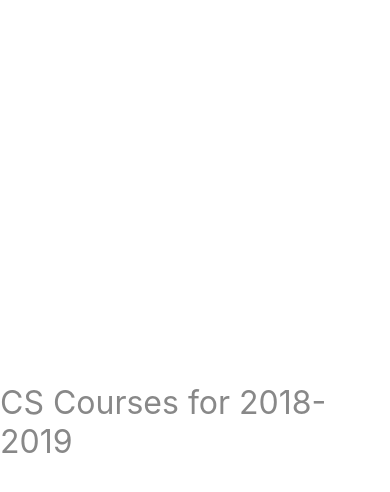
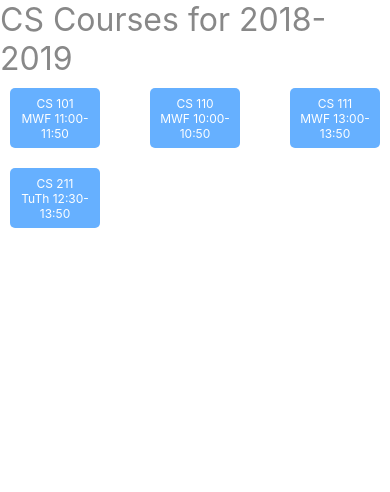
Before and after one commit to imdoom/react-native-tutorial, a React Native app: screen / in a window 390 px wide. Shown: the top 492 px of the page. Built offline with nearby package versions, Linux system fonts and the light colour scheme.

Commit message:
Course list

```diff
--- a/App.js
+++ b/App.js
@@ -1,17 +1,64 @@
 import React from 'react';
-import { StyleSheet, Text, View } from 'react-native';
+import { StyleSheet, Text, View, TouchableOpacity, SafeAreaView, ScrollView } from 'react-native';
 
 const schedule = {
-  title: "CS Courses for 2018-2019"
+  title: "CS Courses for 2018-2019",
+  "courses": [
+    {
+      "id": "F101",
+      "title": "Computer Science: Concepts, Philosophy, and Connections",
+      "meets": "MWF 11:00-11:50"
+    },
+    {
+      "id": "F110",
+      "title": "Intro Programming for non-majors",
+      "meets": "MWF 10:00-10:50"
+    },
+    {
+      "id": "F111",
+      "title": "Fundamentals of Computer Programming I",
+      "meets": "MWF 13:00-13:50"
+    },
+    {
+      "id": "F211",
+      "title": "Fundamentals of Computer Programming II",
+      "meets": "TuTh 12:30-13:50"
+    }
+  ]
 };
+
+const Banner = ({title}) => (
+  <Text style={styles.bannerStyle}>{title}</Text>
+);
 
 const App = () => {
   return (
-    <View style={styles.container}>
-      <Text style={styles.bannerStyle}>{schedule.title}</Text>
-    </View>
+    <SafeAreaView  style={styles.container}>
+      <Banner title = {schedule.title}/>
+      <CourseList courses={schedule.courses} />
+    </SafeAreaView >
   );
 }
+
+const getCourseNumber = course => (
+  course.id.slice(1)
+);
+
+const Course = ({course}) => (
+  <TouchableOpacity style={styles.courseButton}>
+    <Text style={styles.courseText}>
+      {`CS ${getCourseNumber(course)}\n${course.meets}`}
+    </Text>
+  </TouchableOpacity>
+);
+const CourseList = ({courses}) => (
+  <ScrollView>
+    <View style = {styles.courseList}>
+      {courses.map(course => <Course key = {course.id} course = {course} />)}
+    </View>
+  </ScrollView>
+);
+
 
 const styles = StyleSheet.create({
   container: {
@@ -22,7 +69,31 @@
   bannerStyle: {
     color: '#888',
     fontSize: 32,
-  }
+  },
+  courseList: {
+    flex: 1,
+    flexDirection: 'row',
+    flexWrap: 'wrap',
+    alignItems: 'center',
+    justifyContent: 'space-between',
+  },
+  courseButton: {
+    flex: 1,
+    borderRadius: 5,
+    justifyContent: 'center',
+    alignItems: 'center',
+    margin: 10,
+    height: 60,
+    padding: 10,
+    minWidth: 90,
+    maxWidth: 90,
+    backgroundColor: '#66b0ff',
+  },
+  courseText:{
+    color: '#fff',
+    fontSize: 12,
+    textAlign: 'center',
+  },
 });
 
 export default App;
```
